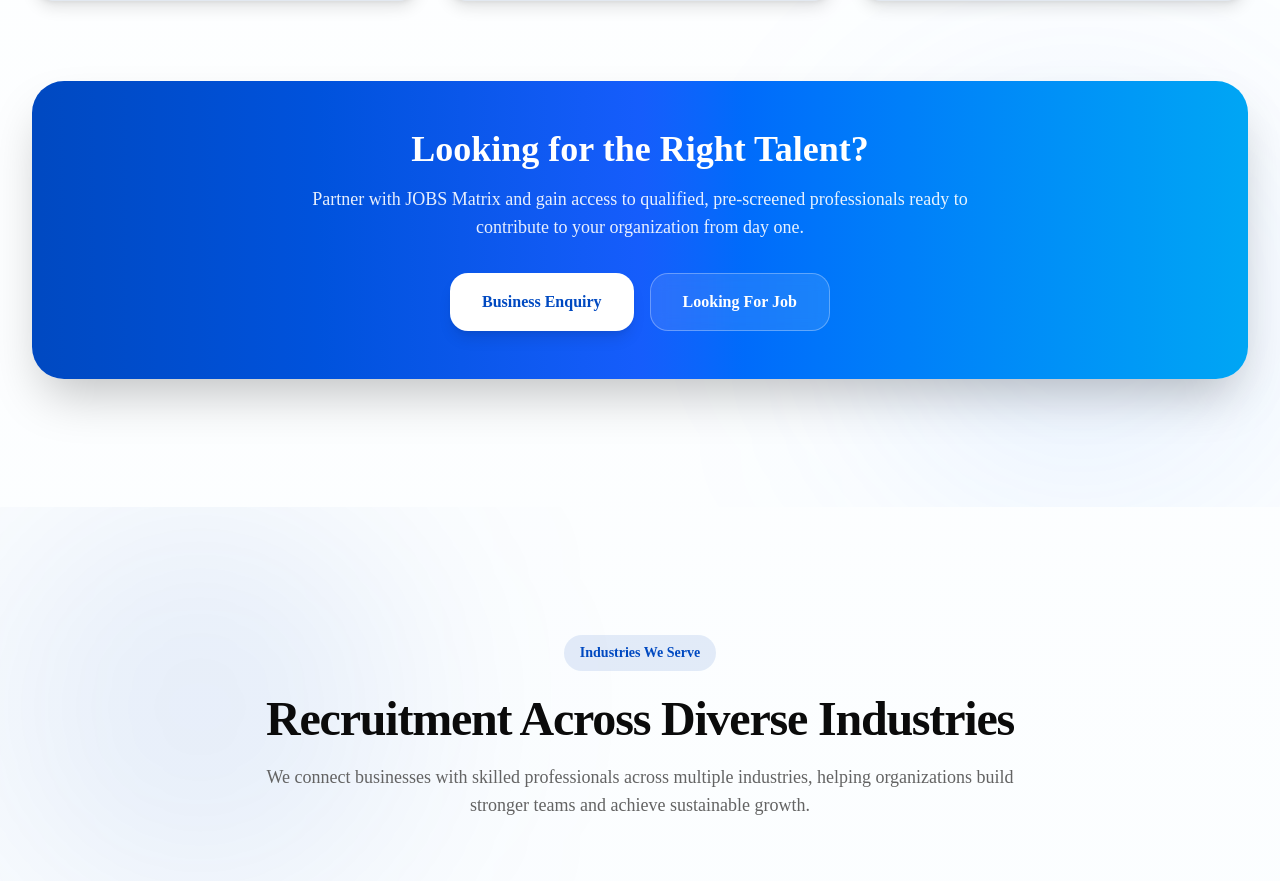
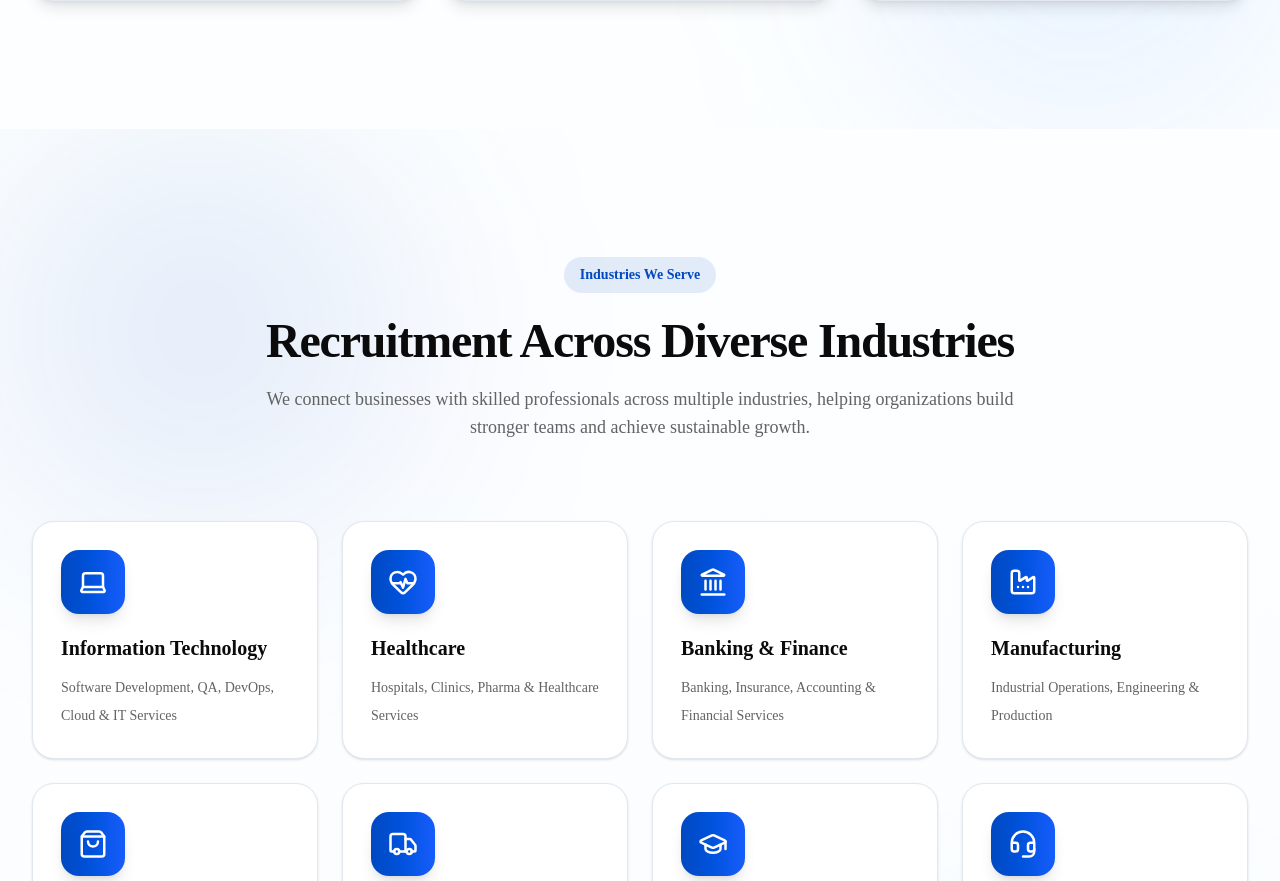
Before and after one commit to PankajAhakey-tech/jobs-matrix-frontend, a Next.js app: page / in a window 1280 px wide. Shown: the part 3060-3941 px from the top of the page. Built offline with nearby package versions, Linux system fonts and the light colour scheme.

Commit message:
first commit

```diff
--- a/components/sections/services.tsx
+++ b/components/sections/services.tsx
@@ -154,89 +154,6 @@ hover:shadow-[0_25px_50px_rgba(0,0,0,0.08)]
 
         </div>
 
-        {/* Bottom CTA */}
-      <motion.div
-  initial={{ opacity: 0, y: 30 }}
-  whileInView={{ opacity: 1, y: 0 }}
-  viewport={{ once: true }}
-  className="
-  mt-20
-  rounded-[32px]
-  bg-gradient-to-r
-  from-primary
-  via-blue-600
-  to-sky-500
-  p-8
-  sm:p-12
-  text-center
-  text-white
-  shadow-2xl
-"
->
-  <h3 className="text-2xl font-bold sm:text-4xl">
-    Looking for the Right Talent?
-  </h3>
-
-  <p className="mx-auto mt-4 max-w-2xl text-white/90 text-sm sm:text-lg">
-    Partner with JOBS Matrix and gain access to qualified,
-    pre-screened professionals ready to contribute to your
-    organization from day one.
-  </p>
-
-  <div className="mt-8 flex flex-col gap-4 sm:flex-row sm:justify-center">
-
-    <Link
-      href="#contact"
-      className="
-      inline-flex
-      w-full
-      sm:w-auto
-      items-center
-      justify-center
-      rounded-2xl
-      bg-white
-      px-8
-      py-4
-      font-semibold
-      text-primary
-      shadow-lg
-      transition-all
-      duration-300
-      hover:-translate-y-1
-      hover:shadow-xl
-      "
-    >
-      Business Enquiry
-    </Link>
-
-    <Link
-      href="#contact"
-      className="
-      inline-flex
-      w-full
-      sm:w-auto
-      items-center
-      justify-center
-      rounded-2xl
-      border
-      border-white/30
-      bg-white/10
-      px-8
-      py-4
-      font-semibold
-      text-white
-      backdrop-blur-sm
-      transition-all
-      duration-300
-      hover:bg-white/20
-      "
-    >
-      Looking For Job
-    </Link>
-
-  </div>
-</motion.div>
-
       </div>
     </section>
   )
```
